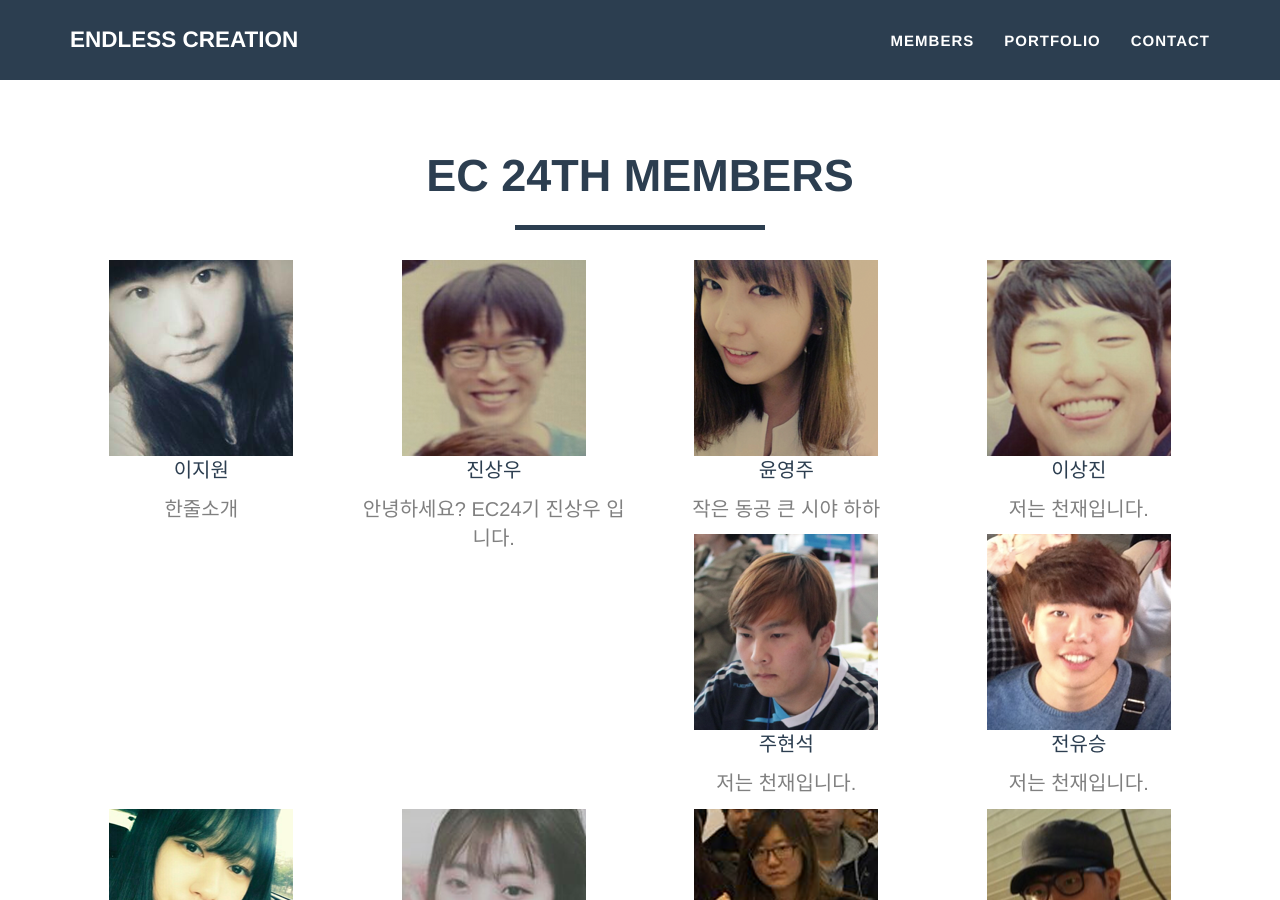
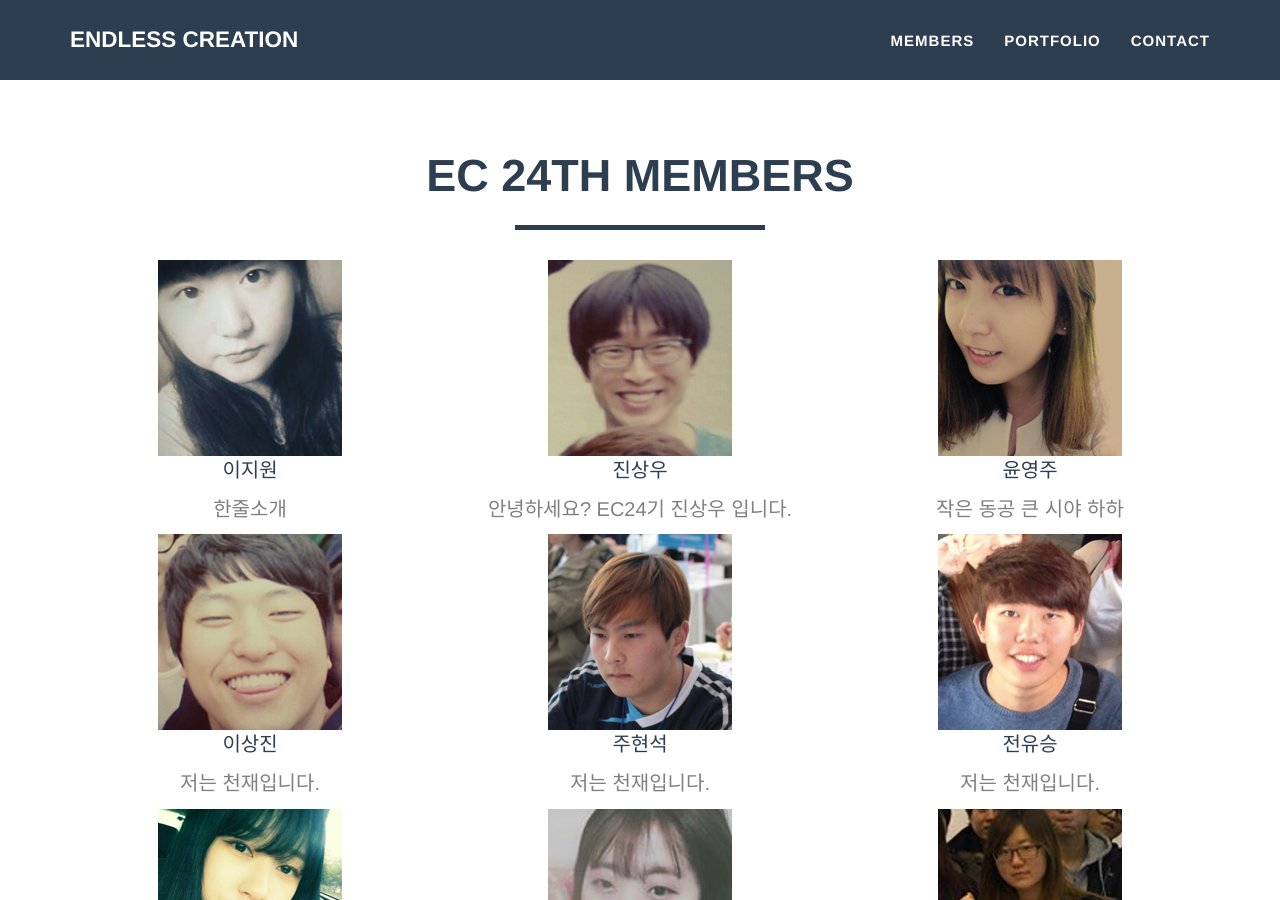
Before and after one commit to ec2014e/ec2014e.github.com, a Jekyll site: the page built from index.html, in a window 1280 px wide and 900 px high, scrolled down 915 px. Built offline with Jekyll 4.4.1, drawn with Linux system fonts in a browser that asks for light colours; some web fonts are replaced.

Commit message:
Update about.html

```diff
--- a/_includes/about.html
+++ b/_includes/about.html
@@ -9,7 +9,7 @@
             </div>
             <div class="row">
             {% for member in site.members %}
-                    <div class="col-sm-3 portfolio-item member">
+                    <div class="col-sm-6 col-md-6 col-lg-4 portfolio-item member">
                    <img class="pic" src="img/member/{{ member.img }}" class="img-responsive" alt="{{ member.name }}">
                     <p class="name text-center">{{member.name}}</p>
                     <p class="description text-center">{{member.description}}</p>
```
